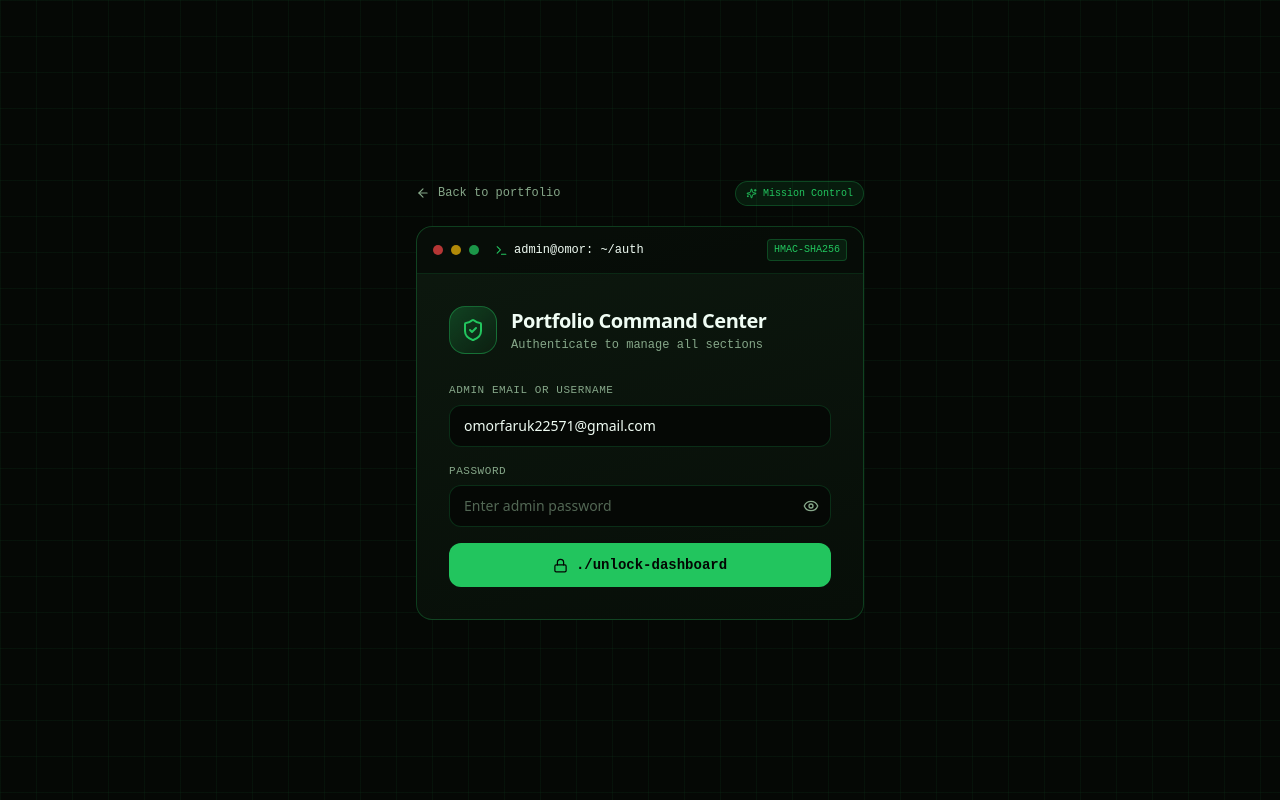
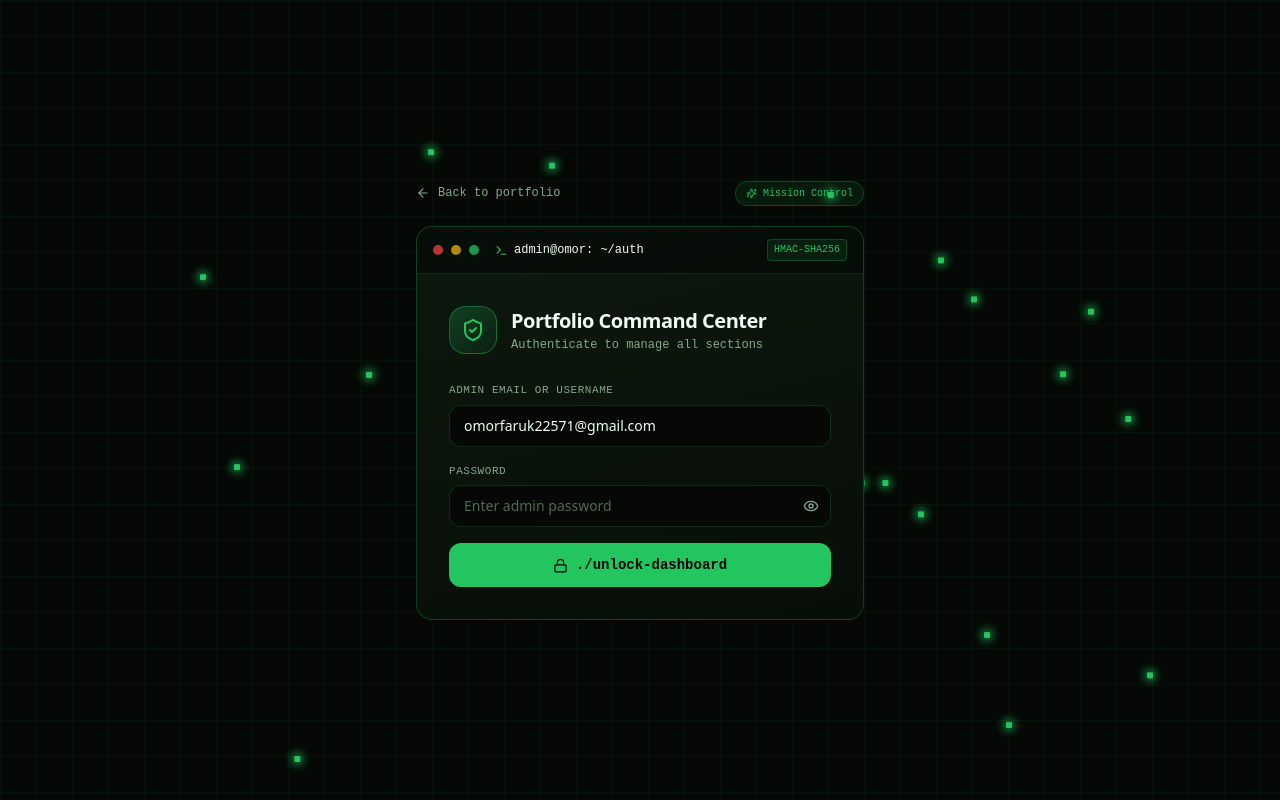
Before and after one commit to omorfaruk22/Omor-Faruk-Portfolio, a Next.js app: page /admin in a window 1280 px wide. Built offline with nearby package versions, Linux system fonts and the light colour scheme; no server answers; the database is empty.

Commit message:
Restore GPU-accelerated SnakeBackground glowing dots on admin dashboard and portfolio
Co-authored-by: arena-agent <297053741+arena-agent@users.noreply.github.com>

```diff
--- a/app/admin/page.tsx
+++ b/app/admin/page.tsx
@@ -1,4 +1,5 @@
 import type { Metadata } from "next";
+import SnakeBackground from "@/components/SnakeBackground";
 import AdminApp from "@/components/admin/AdminApp";
 import { getAdminEmail, getAdminSession, isUsingDefaultPassword } from "@/lib/auth";
 import { getPortfolioData, getStorageBackend } from "@/lib/portfolio-store";
@@ -20,6 +21,8 @@ export default async function AdminPage() {
   const defaultEmail = getAdminEmail();
 
   return (
+    <>
+      <SnakeBackground />
       <AdminApp
         initialAuthenticated={Boolean(session)}
         initialUser={session?.sub ?? null}
@@ -28,5 +31,6 @@ export default async function AdminPage() {
         storageBackend={storageBackend}
         initialData={data}
       />
+    </>
   );
 }
--- a/app/globals.css
+++ b/app/globals.css
@@ -55,18 +55,13 @@ a, button {
 
 .spark {
   position: absolute;
-  width: 5px;
-  height: 5px;
+  width: 6px;
+  height: 6px;
   border-radius: 1px;
   background: #22C55E;
-  box-shadow: 0 0 8px 1px rgba(34,197,94,.75);
+  box-shadow: 0 0 10px 2px rgba(34,197,94,.85);
   will-change: transform;
   contain: strict;
-}
-@media (max-width: 767px) {
-  .spark {
-    box-shadow: 0 0 4px rgba(34,197,94,.65);
-  }
 }
 
 .soon {
--- a/components/SnakeBackground.tsx
+++ b/components/SnakeBackground.tsx
@@ -10,7 +10,7 @@ export default function SnakeBackground() {
     if (!layer || window.matchMedia("(prefers-reduced-motion: reduce)").matches) return;
 
     const isMobile = window.matchMedia("(max-width: 767px), (pointer: coarse)").matches;
-    const count = isMobile ? 6 : 14;
+    const count = isMobile ? 12 : 20;
     const made: HTMLSpanElement[] = [];
     const animations: Animation[] = [];
 
```
Lines whose indentation alone changed are shown as unchanged.
